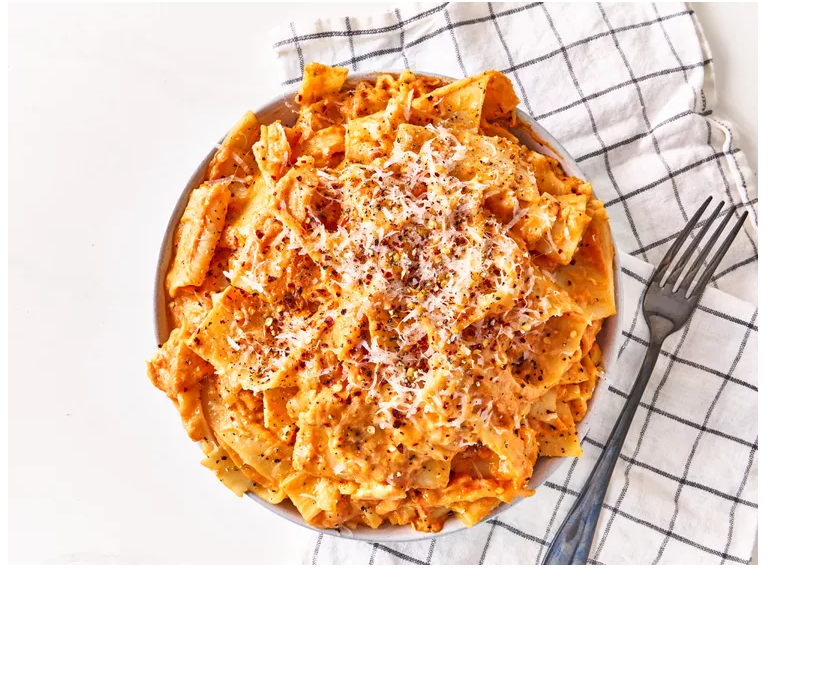
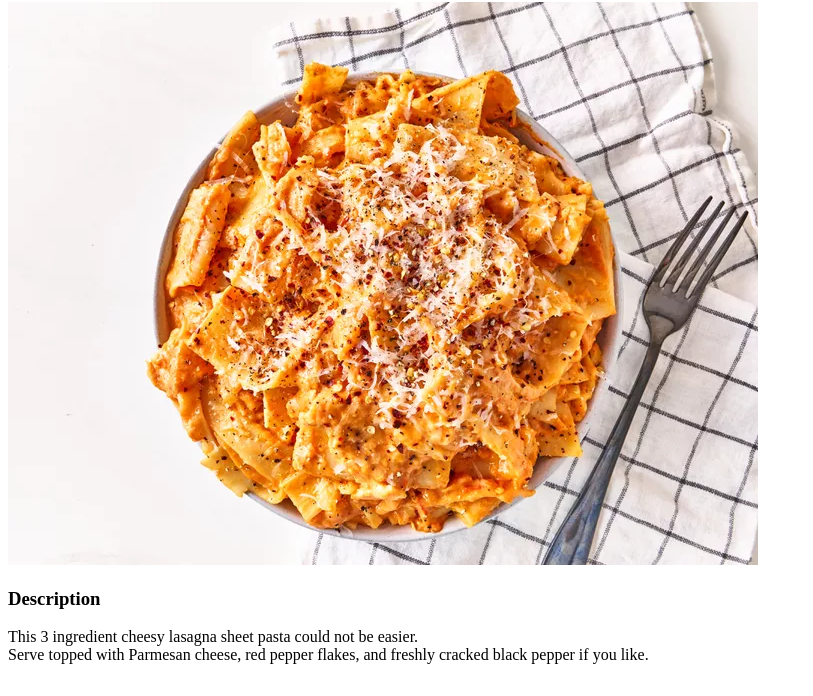
Before and after one commit to jdy7149/odin-recipes, a plain HTML site: page recipes/cheesy-lasagna-sheet-pasta.html in a window 1280 px wide. Shown: the part 104-800 px from the top of the page, without its empty margins (0-813 px from the left). Drawn offline with Linux system fonts and the light colour scheme.

Commit message:
Add description to cheesy-lasagna-sheet-pasta.html

```diff
--- a/recipes/cheesy-lasagna-sheet-pasta.html
+++ b/recipes/cheesy-lasagna-sheet-pasta.html
@@ -9,5 +9,10 @@
     <a href="../index.html">Home</a>
     <h1>Cheesy Lasagna Sheet Pasta</h1>
     <img src="../img/CheesyLasagnaSheets.webp" alt="cheesy lasagna sheet pasta">
+    <h3>Description</h3>
+    <p>
+        This 3 ingredient cheesy lasagna sheet pasta could not be easier.<br>
+        Serve topped with Parmesan cheese, red pepper flakes, and freshly cracked black pepper if you like.
+    </p>
 </body>
 </html>
```
